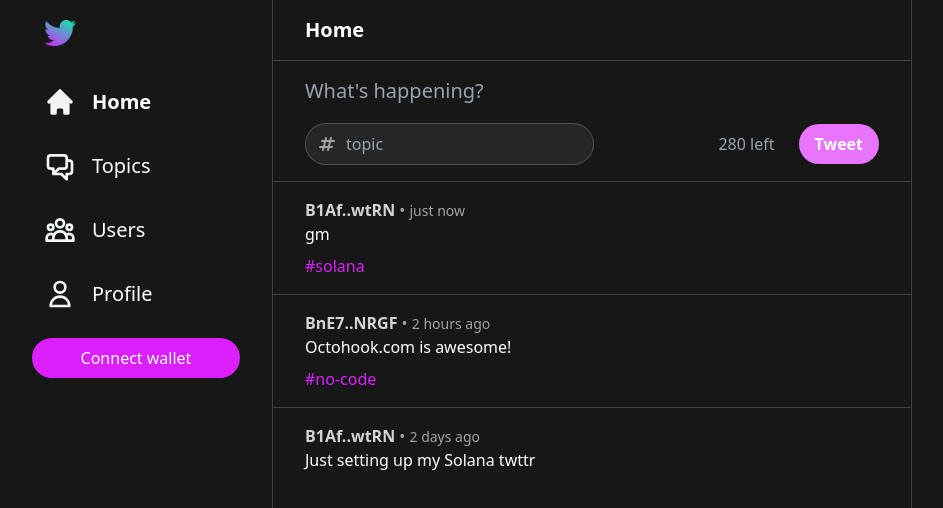
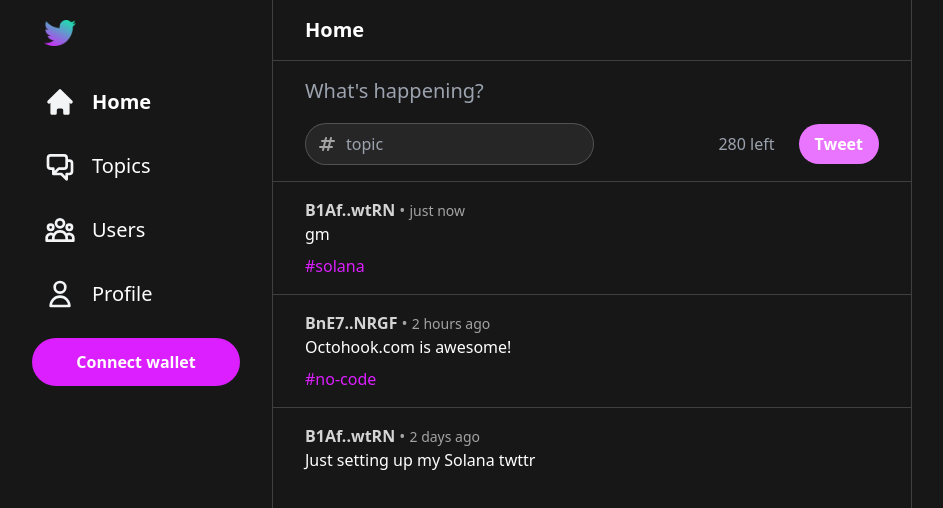
Before and after one commit to danieljcss/solana-twitter-dapp, a Vue app in the folder app/: page / in a window 1280 px wide. Shown: the top 508 px of the page, without its empty margins (176-1119 px from the left). Built offline with nearby package versions, Linux system fonts and the light colour scheme.

Commit message:
Edit button connect Sidebar

```diff
--- a/app/src/components/TheSidebar.vue
+++ b/app/src/components/TheSidebar.vue
@@ -158,7 +158,7 @@
     <div class="fixed bottom-8 right-8 md:static w-48 md:w-full">
       <!-- TODO: Connect wallet -->
       <div
-        class="bg-spink hover:bg-spink/90 text-center w-full text-white rounded-full px-4 py-2 transition-all ease-in-out hover:duration-300"
+        class="bg-spink hover:bg-spink/90 text-center font-semibold w-full text-white rounded-full px-4 py-3 transition-all ease-in-out hover:duration-300"
       >
         Connect wallet
       </div>
```
